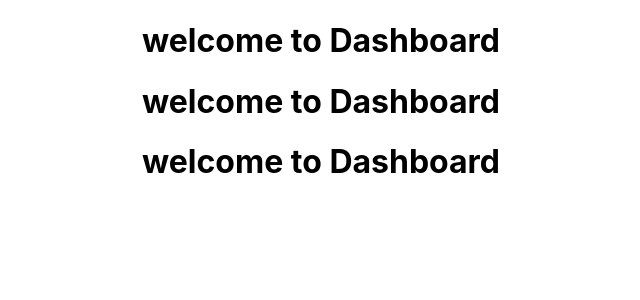
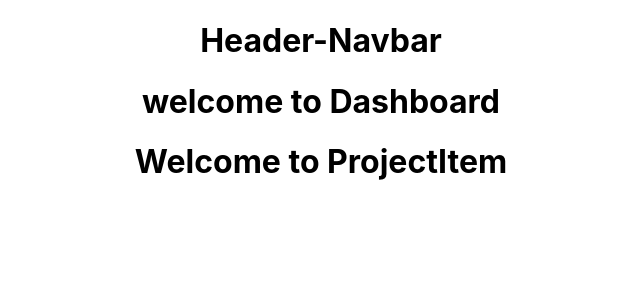
Before and after one commit to coder92/PPMTool, a React (Create React App) app in the folder protocol-react-client/: page / in a window 1280 px wide. Shown: the top 300 px of the page, without its empty margins (319-959 px from the left). Built offline with nearby package versions, Linux system fonts and the light colour scheme.

Commit message:
created header in layout folder

```diff
--- a/protocol-react-client/package.json
+++ b/protocol-react-client/package.json
@@ -3,6 +3,7 @@
   "version": "0.1.0",
   "private": true,
   "dependencies": {
+    "bootstrap": "^4.1.3",
     "react": "^16.6.3",
     "react-dom": "^16.6.3",
     "react-scripts": "2.1.1"
--- a/protocol-react-client/src/App.js
+++ b/protocol-react-client/src/App.js
@@ -2,14 +2,15 @@
 //import logo from './logo.svg';
 import './App.css';
 import Dashboard from './components/Dashboard';
+import Header from './components/Layout/Header';
 
 class App extends Component {
   render() {
     return (
       <div className="App">
-        <Dashboard />
-        <Dashboard />
-        <Dashboard />
+      <Header />
+      <Dashboard />
+
       </div>
     );
   }
--- a/protocol-react-client/src/components/Dashboard.js
+++ b/protocol-react-client/src/components/Dashboard.js
@@ -1,9 +1,15 @@
 import React, { Component } from 'react'
+import ProjectItem from './Project/ProjectItem';
 
-export default class Dashboard extends Component {
+class Dashboard extends Component {
   render() {
     return (
-      <h1 className="m2-1">welcome to Dashboard</h1>
+      <div>
+      <h1>welcome to Dashboard</h1>
+      <ProjectItem />
+      </div>
     )
   }
 }
+
+export default Dashboard;
--- /dev/null
+++ b/protocol-react-client/src/components/Layout/Header.js
@@ -0,0 +1,13 @@
+import React, { Component } from 'react'
+
+ class Header extends Component {
+  render() {
+    return (
+      <div>
+        <h1>Header-Navbar</h1>
+      </div>
+    )
+  }
+}
+
+export default Header;
--- /dev/null
+++ b/protocol-react-client/src/components/Project/ProjectItem.js
@@ -0,0 +1,13 @@
+import React, { Component } from 'react'
+
+class ProjectItem extends Component {
+  render() {
+    return (
+      <div>
+        <h1>Welcome to ProjectItem</h1>
+      </div>
+    )
+  }
+}
+
+export default ProjectItem;
```
Also changed, not shown: 1 other file (tests, documents, lock files or other folders).
